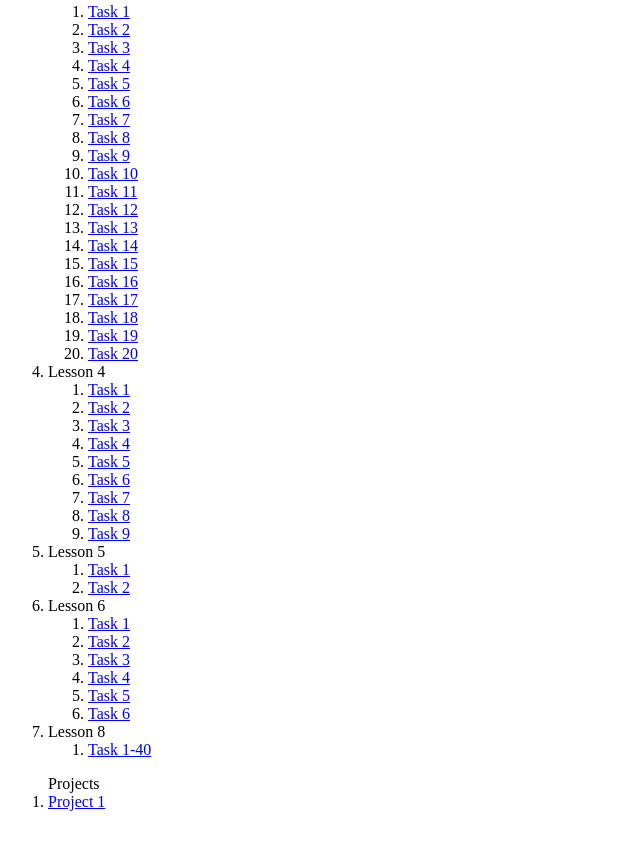
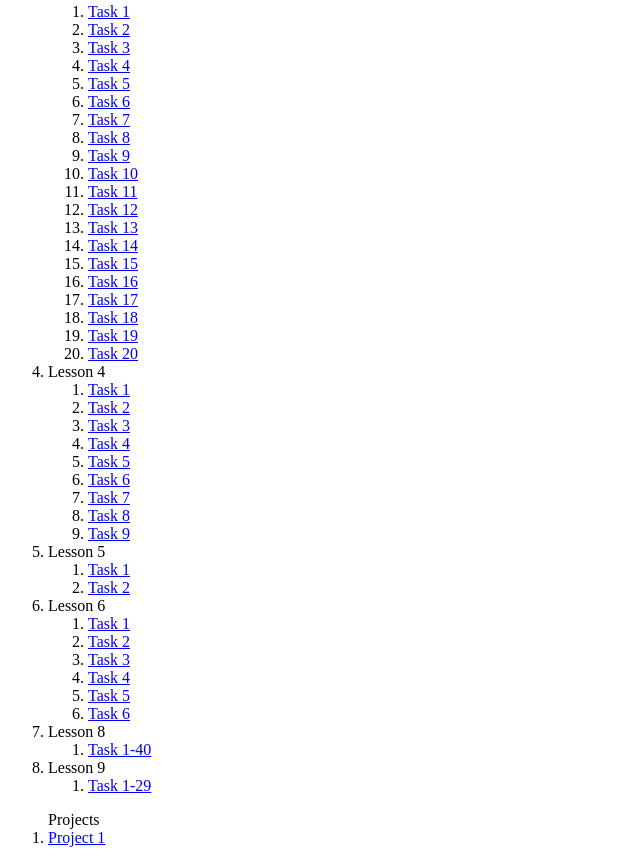
Before and after one commit to Broman3113/FE-JS-Autumn, a plain HTML site: page index.html in a window 1280 px wide. Shown: the part 445-1308 px from the top of the page, without its empty margins (0-640 px from the left). Before the commit the page ends 1272 px from the top, so only its background shows below. Drawn offline with Linux system fonts and the light colour scheme.

Commit message:
Add Lesson-9

```diff
--- a/index.html
+++ b/index.html
@@ -103,6 +103,12 @@
             <li><a href="Homeworks/Lesson-8/Task-1-40/index.html">Task 1-40</a></li>
         </ol>
     </li>
+    <li>
+        Lesson 9
+        <ol>
+            <li><a href="Homeworks/Lesson-8/Task-1-40/index.html">Task 1-29</a></li>
+        </ol>
+    </li>
 </ol>
 <ol>
     Projects
```
Also changed, not shown: Homeworks/Lesson-9/Task-1-29/index.html (added, +361 -0 lines).
